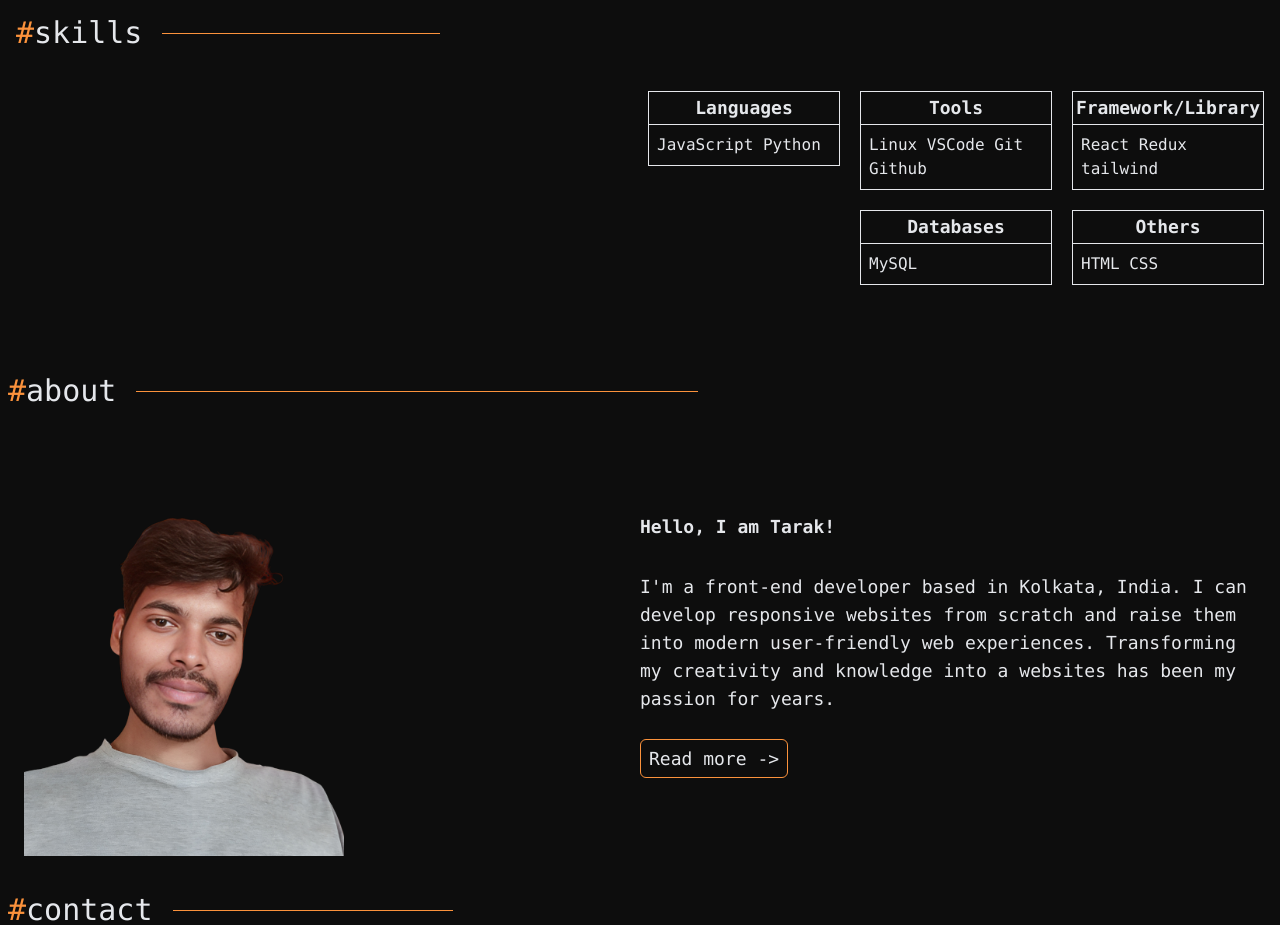
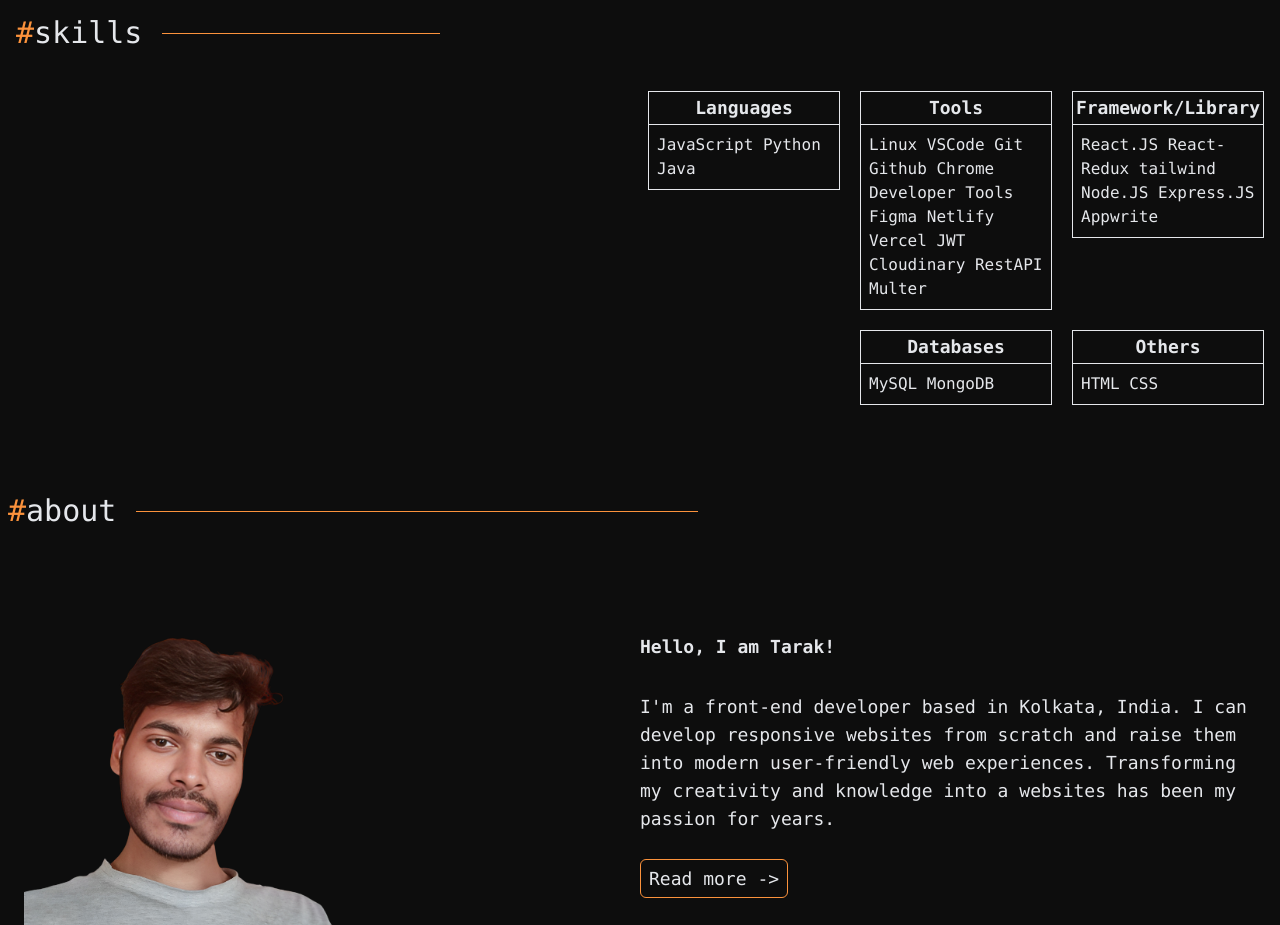
Before and after one commit to taraksh01/portfolio, a React (Vite) app: page / in a window 1280 px wide. Shown: the part 1100-2025 px from the top of the page. Built offline with nearby package versions, Linux system fonts and the light colour scheme.

Commit message:
Update skills

```diff
--- a/src/skills.js
+++ b/src/skills.js
@@ -1,7 +1,33 @@
 export const skills = [
-  { heading: "Languages", fills: ["JavaScript", "Python"] },
-  { heading: "Tools", fills: ["Linux", "VSCode", "Git", "Github"] },
-  { heading: "Framework/Library", fills: ["React", "Redux", "tailwind"] },
-  { heading: "Databases", fills: ["MySQL"] },
+  { heading: "Languages", fills: ["JavaScript", "Python", "Java"] },
+  {
+    heading: "Tools",
+    fills: [
+      "Linux",
+      "VSCode",
+      "Git",
+      "Github",
+      "Chrome Developer Tools",
+      "Figma",
+      "Netlify",
+      "Vercel",
+      "JWT",
+      "Cloudinary",
+      "RestAPI",
+      "Multer",
+    ],
+  },
+  {
+    heading: "Framework/Library",
+    fills: [
+      "React.JS",
+      "React-Redux",
+      "tailwind",
+      "Node.JS",
+      "Express.JS",
+      "Appwrite",
+    ],
+  },
+  { heading: "Databases", fills: ["MySQL", "MongoDB"] },
   { heading: "Others", fills: ["HTML", "CSS"] },
 ];
```
